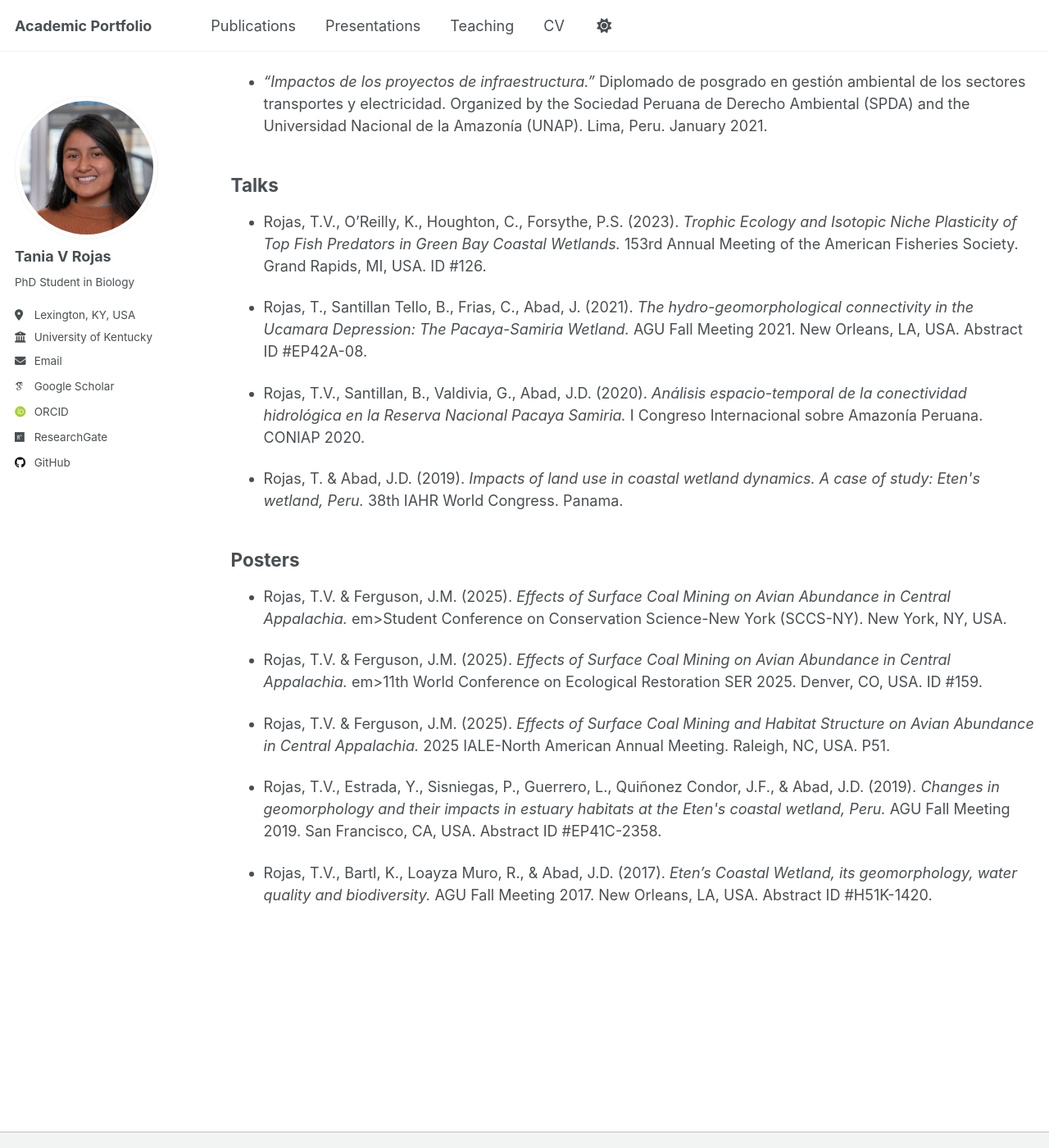
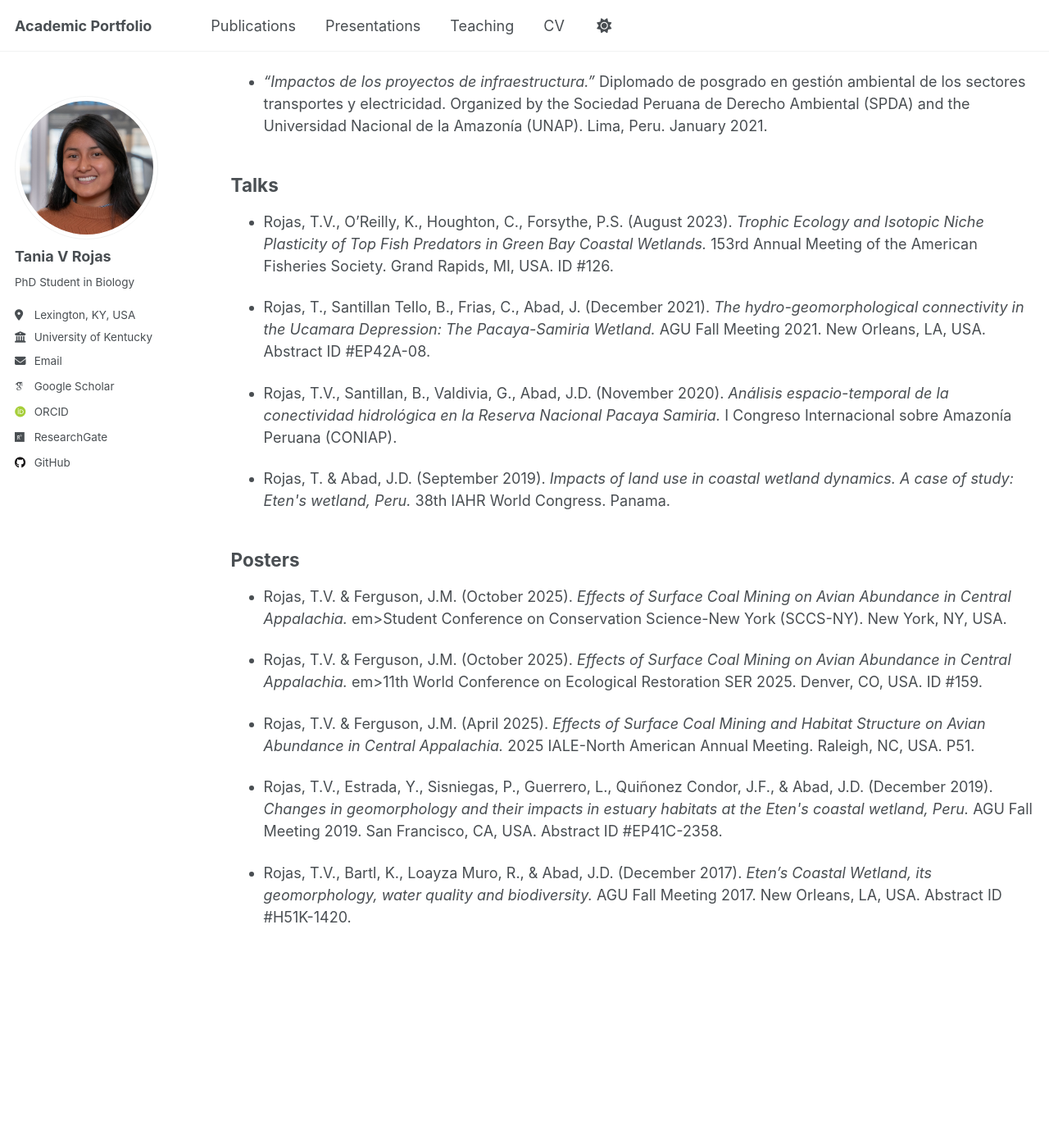
Before and after one commit to taniarojasc/taniarojasc.github.io, a Jekyll site: the page built from _pages/talks.html, in a window 1280 px wide and 1400 px high, scrolled down 313 px. Shown: the whole window at 82% size. Built offline with Jekyll 4.4.1, drawn with Linux system fonts in a browser that asks for light colours; some web fonts are replaced; a script that is not in the unit is left out.

Commit message:
Update talks.html

```diff
--- a/_pages/talks.html
+++ b/_pages/talks.html
@@ -29,36 +29,36 @@ author_profile: true
 
   <ul>
     <li>
-      <p>Rojas, T.V., O’Reilly, K., Houghton, C., Forsythe, P.S. (2023). <em>Trophic Ecology and Isotopic Niche Plasticity of Top Fish Predators in Green Bay Coastal Wetlands. </em>153rd Annual Meeting of the American Fisheries Society. Grand Rapids, MI, USA. ID #126. </p>
+      <p>Rojas, T.V., O’Reilly, K., Houghton, C., Forsythe, P.S. (August 2023). <em>Trophic Ecology and Isotopic Niche Plasticity of Top Fish Predators in Green Bay Coastal Wetlands. </em>153rd Annual Meeting of the American Fisheries Society. Grand Rapids, MI, USA. ID #126. </p>
     </li>
     <li>
-      <p>Rojas, T., Santillan Tello, B., Frias, C., Abad, J. (2021). <em>The hydro-geomorphological connectivity in the Ucamara Depression: The Pacaya-Samiria Wetland. </em>AGU Fall Meeting 2021. New Orleans, LA, USA. Abstract ID #EP42A-08. </p>
+      <p>Rojas, T., Santillan Tello, B., Frias, C., Abad, J. (December 2021). <em>The hydro-geomorphological connectivity in the Ucamara Depression: The Pacaya-Samiria Wetland. </em>AGU Fall Meeting 2021. New Orleans, LA, USA. Abstract ID #EP42A-08. </p>
     </li>
 
     <li>
-      <p>Rojas, T.V., Santillan, B., Valdivia, G., Abad, J.D. (2020). <em>Análisis espacio-temporal de la conectividad hidrológica en la Reserva Nacional Pacaya Samiria. </em>I Congreso Internacional sobre Amazonía Peruana. CONIAP 2020.</p>
+      <p>Rojas, T.V., Santillan, B., Valdivia, G., Abad, J.D. (November 2020). <em>Análisis espacio-temporal de la conectividad hidrológica en la Reserva Nacional Pacaya Samiria. </em>I Congreso Internacional sobre Amazonía Peruana (CONIAP). </p>
     </li>
 
     <li>
-      <p>Rojas, T. & Abad, J.D. (2019). <em>Impacts of land use in coastal wetland dynamics. A case of study: Eten's wetland, Peru.</em> 38th IAHR World Congress</em>. Panama. </p>
+      <p>Rojas, T. & Abad, J.D. (September 2019). <em>Impacts of land use in coastal wetland dynamics. A case of study: Eten's wetland, Peru.</em> 38th IAHR World Congress</em>. Panama. </p>
     </li>
   </ul>
 
   <h2>Posters</h2>
   <ul>
     <li>
-      <p>Rojas, T.V. & Ferguson, J.M. (2025). <em>Effects of Surface Coal Mining on Avian Abundance in Central Appalachia. </em>em>Student Conference on Conservation Science-New York (SCCS-NY). New York, NY, USA.</p>
+      <p>Rojas, T.V. & Ferguson, J.M. (October 2025). <em>Effects of Surface Coal Mining on Avian Abundance in Central Appalachia. </em>em>Student Conference on Conservation Science-New York (SCCS-NY). New York, NY, USA.</p>
     </li>
     <li>
-      <p>Rojas, T.V. & Ferguson, J.M. (2025). <em>Effects of Surface Coal Mining on Avian Abundance in Central Appalachia. </em>em>11th World Conference on Ecological Restoration SER 2025. Denver, CO, USA. ID #159.</p>
+      <p>Rojas, T.V. & Ferguson, J.M. (October 2025). <em>Effects of Surface Coal Mining on Avian Abundance in Central Appalachia. </em>em>11th World Conference on Ecological Restoration SER 2025. Denver, CO, USA. ID #159.</p>
     </li>
     <li>
-      <p>Rojas, T.V. & Ferguson, J.M. (2025). <em>Effects of Surface Coal Mining and Habitat Structure on Avian Abundance in Central Appalachia. </em>2025 IALE-North American Annual Meeting. Raleigh, NC, USA. P51.</p>
+      <p>Rojas, T.V. & Ferguson, J.M. (April 2025). <em>Effects of Surface Coal Mining and Habitat Structure on Avian Abundance in Central Appalachia. </em>2025 IALE-North American Annual Meeting. Raleigh, NC, USA. P51.</p>
     </li>
     <li>
-      <p>Rojas, T.V., Estrada, Y., Sisniegas, P., Guerrero, L., Quiñonez Condor, J.F., & Abad, J.D. (2019). <em>Changes in geomorphology and their impacts in estuary habitats at the Eten's coastal wetland, Peru. </em>AGU Fall Meeting 2019. San Francisco, CA, USA. Abstract ID #EP41C-2358. </p>
+      <p>Rojas, T.V., Estrada, Y., Sisniegas, P., Guerrero, L., Quiñonez Condor, J.F., & Abad, J.D. (December 2019). <em>Changes in geomorphology and their impacts in estuary habitats at the Eten's coastal wetland, Peru. </em>AGU Fall Meeting 2019. San Francisco, CA, USA. Abstract ID #EP41C-2358. </p>
     </li>
     <li>
-      <p>Rojas, T.V., Bartl, K., Loayza Muro, R., & Abad, J.D. (2017). <em>Eten’s Coastal Wetland, its geomorphology, water quality and biodiversity. </em>AGU Fall Meeting 2017. New Orleans, LA, USA. Abstract ID #H51K-1420.</p>
+      <p>Rojas, T.V., Bartl, K., Loayza Muro, R., & Abad, J.D. (December 2017). <em>Eten’s Coastal Wetland, its geomorphology, water quality and biodiversity. </em>AGU Fall Meeting 2017. New Orleans, LA, USA. Abstract ID #H51K-1420.</p>
     </li>
   </ul>
```
